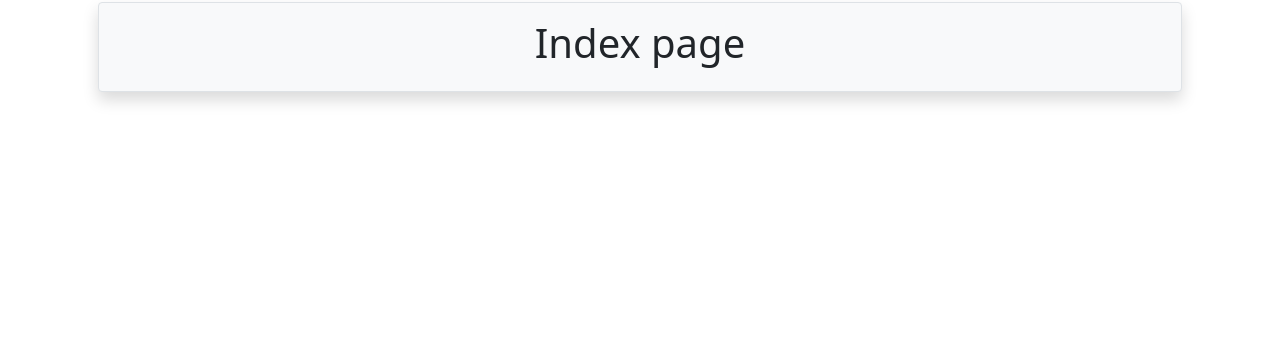
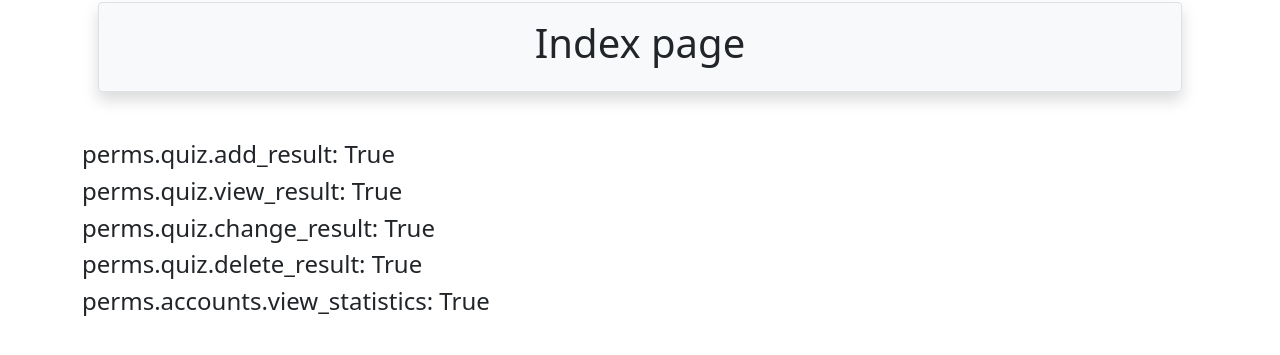
Before and after one commit to Julia-mas/quiz_1, a Django app: page / in a window 1280 px wide. Shown: the part 62-417 px from the top of the page. Run offline with Django 4.2, Linux system fonts and the light colour scheme; a user stored in the database is signed in; tables that the repository leaves empty hold one stand-in row (values such as "Sample post"); grey boxes marked "Sample" are stand-in pictures; parts of the project's set-up code (start-up, migrations or seed data) failed here and were passed over.

Commit message:
Added home task 27 and added changes from lesson 27

```diff
--- a/account/models.py
+++ b/account/models.py
@@ -1,6 +1,8 @@
 from django.contrib.admin import ModelAdmin
-from django.contrib.auth.models import AbstractUser
+from django.contrib.auth.models import AbstractUser, Group
 from django.db import models
+from django.db.models.signals import post_save
+from django.dispatch import receiver
 
 
 class CustomUser(AbstractUser):
@@ -11,7 +13,9 @@ class CustomUser(AbstractUser):
     rating = models.PositiveSmallIntegerField(default=0)
 
     class Meta(AbstractUser.Meta):
-        pass
+        permissions = [
+            ('view_statistics', 'View extra data'),
+        ]
 
     def __str__(self):
         return self.username
@@ -23,3 +27,9 @@ class CustomUser(AbstractUser):
 
 class UserRating(ModelAdmin):
     readonly_fields = ['rating']
+
+
+@receiver(post_save, sender=CustomUser)
+def save_user(sender, instance, created, **kwargs):
+    if created:
+        instance.groups.add(Group.objects.get(name='Users'))
--- a/app/settings.py
+++ b/app/settings.py
@@ -150,6 +150,6 @@ USE_L1ON = False
 CRISPY_ALLOWED_TEMPLATE_PACKS = 'bootstrap5'
 CRISPY_TEMPLATE_PACK = 'bootstrap5'
 
-EMAIL_PORT = 1030
+EMAIL_PORT = 1025
 
 CKEDITOR_UPLOAD_PATH = 'uploads/'
--- a/quiz/templates/exams/details.html
+++ b/quiz/templates/exams/details.html
@@ -53,7 +53,6 @@
                 <a class="btn btn-primary m-3" href="{% url 'quizzes:list' %}">Вернуться к списку тестов</a>
             </form>
         </div>
-{#        {% if result_list %}#}
         {% if object_list %}
             <table class="table table-striped table-hover">
                 <tr>
@@ -68,14 +67,14 @@
                 <tr>
                     <td>{{ forloop.counter }}</td>
                     <td>{{ result.create_timestamp|date:'d-m-Y H:i' }}</td>
-                    <td>{{ result.points }}</td>
+                    <td>{{ result.test_points }}</td>
                     <td>{{ result.get_state_display }}</td>
                     <td>
                         {% if result.state == result.STATE.NEW %}
                             <a class="btn btn-warning" href="{% url 'quizzes:result_update' exam.uuid result.uuid %}">
                                 Продолжить
                             </a>
-                            <a class="btn btn-danger" href="#">
+                            <a class="btn btn-danger" href="{% url 'quizzes:result_remove' exam.uuid result.uuid %}">
                                 Удалить
                             </a>
                         {% else %}
--- a/quiz/templates/exams/question.html
+++ b/quiz/templates/exams/question.html
@@ -19,6 +19,11 @@
 {% endblock %}
 
 {% block content %}
+    {% if messages %}
+        {% for message in messages %}
+        <div {% if message.tags %} class="alert alert-danger"{% endif %}>{{ message }}</div>
+        {% endfor %}
+    {% endif %}
     <div class="container">
         <form method="post" autocomplete="off">
             {% csrf_token %}
--- a/quiz/urls.py
+++ b/quiz/urls.py
@@ -7,7 +7,7 @@ from .views import ExamResultCreateView
 from .views import ExamResultQuestionView
 from .views import ExamResultDetailView
 from .views import ExamResultUpdateView
-# from .views import ExamResultDeleteView
+from .views import ExamResultDeleteView
 
 app_name = 'quizzes'
 
@@ -15,7 +15,7 @@ urlpatterns = [
     path('', ExamListView.as_view(), name='list'),
     path('<uuid:uuid>/', ExamDetailView.as_view(), name='details'),
     path('<uuid:uuid>/results/create/', ExamResultCreateView.as_view(), name='result_create'),
-    # path('<uuid:uuid>/results/<uuid:res_uuid>/remove/', ExamResultDeleteView.as_view(), name='result_remove'),
+    path('<uuid:uuid>/results/<uuid:res_uuid>/remove/', ExamResultDeleteView.as_view(), name='result_remove'),
     path('<uuid:uuid>/results/<uuid:res_uuid>/details/', ExamResultDetailView.as_view(), name='result_details'),
     path('<uuid:uuid>/results/<uuid:res_uuid>/update/', ExamResultUpdateView.as_view(), name='result_update'),
     path('<uuid:uuid>/results/<uuid:res_uuid>/questions/next/', ExamResultQuestionView.as_view(), name='question'),
--- a/templates/index.html
+++ b/templates/index.html
@@ -5,11 +5,11 @@
 {% endblock %}
 
 {% block content %}
-{#    <h4>perms.quiz.add_result: {{ perms.quiz.add_result }}</h4>#}
-{#    <h4>perms.quiz.view_result: {{ perms.quiz.view_result }}</h4>#}
-{#    <h4>perms.quiz.change_result: {{ perms.quiz.change_result }}</h4>#}
-{#    <h4>perms.quiz.delete_result: {{ perms.quiz.delete_result }}</h4>#}
-{#    <h4>perms.accounts.view_statistics: {{ perms.accounts.view_statistics }}</h4>#}
+    <h4>perms.quiz.add_result: {{ perms.quiz.add_result }}</h4>
+    <h4>perms.quiz.view_result: {{ perms.quiz.view_result }}</h4>
+    <h4>perms.quiz.change_result: {{ perms.quiz.change_result }}</h4>
+    <h4>perms.quiz.delete_result: {{ perms.quiz.delete_result }}</h4>
+    <h4>perms.accounts.view_statistics: {{ perms.accounts.view_statistics }}</h4>
 {% endblock %}
 
 
```
Also changed, not shown: quiz/templates/results/details.html (+7 -2 lines), quiz/views.py (+30 -8 lines), account/migrations/0003_alter_customuser_options.py (added).
